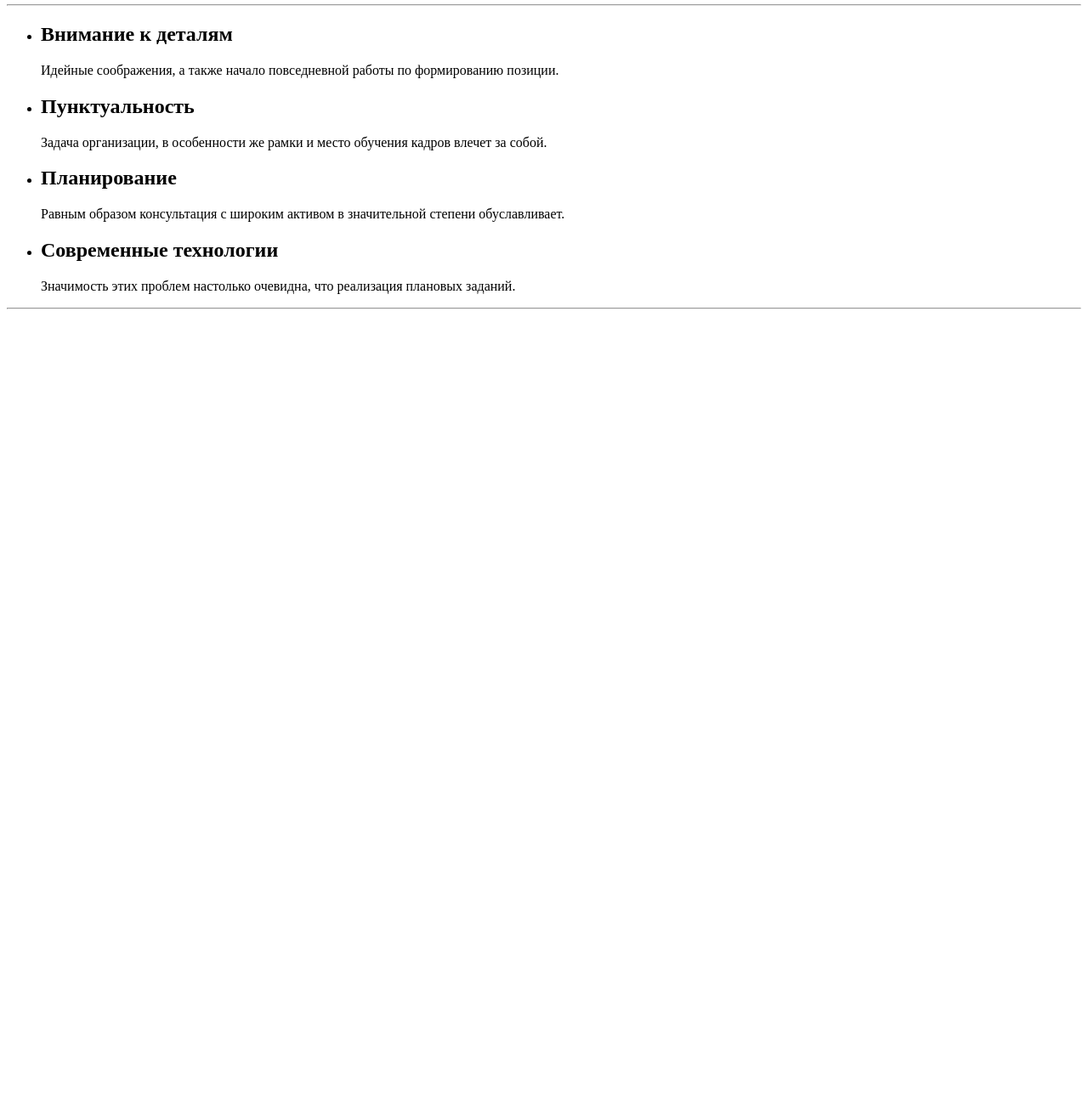
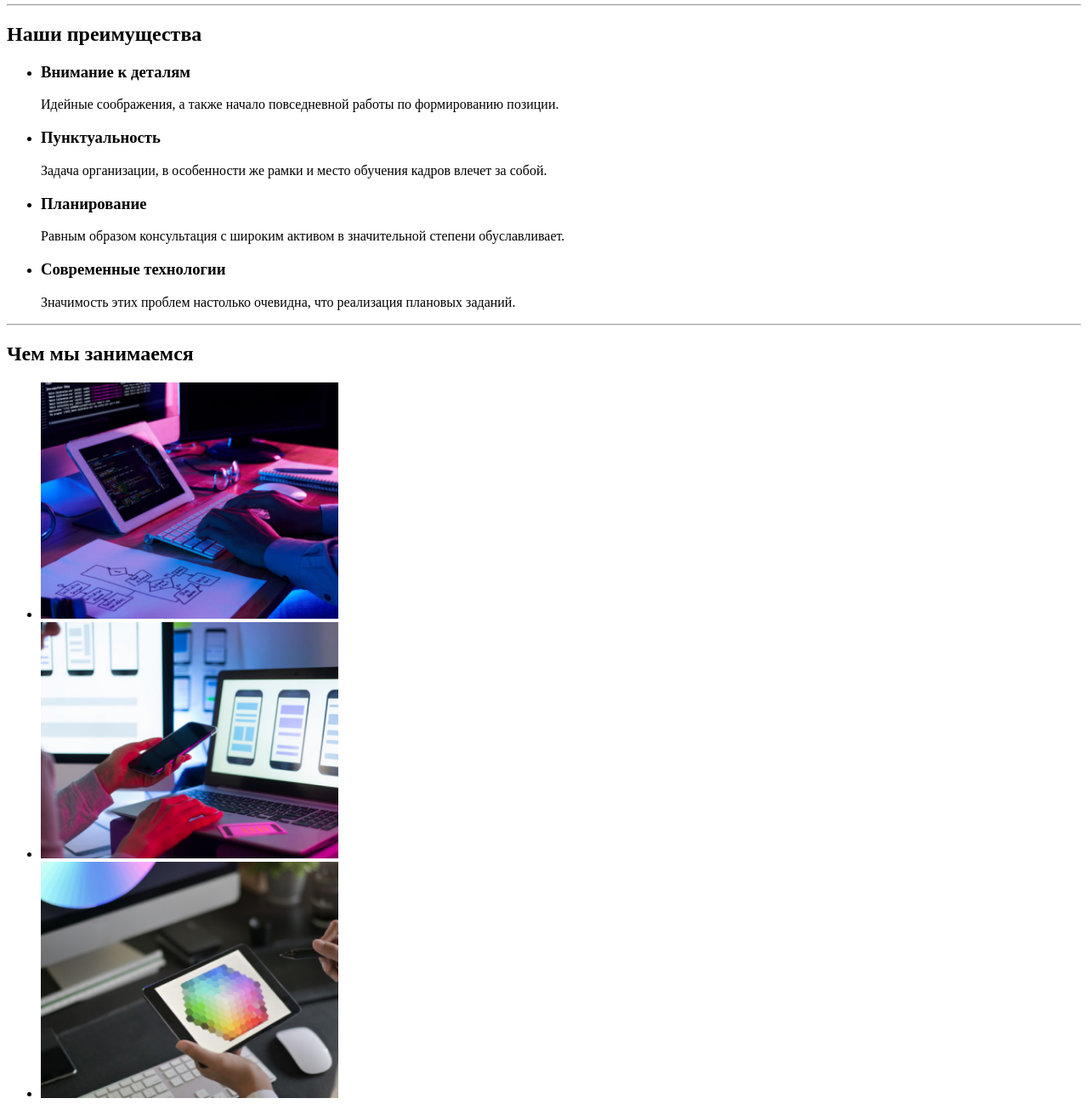
Before and after one commit to Olevova/goit-markup-hw-01, a plain HTML site: page index.html in a window 1280 px wide. Shown: the part 252-1551 px from the top of the page at 85% size. Before the commit the page ends 800 px from the top, so only its background shows below. Drawn offline with Linux system fonts and the light colour scheme.

Commit message:
Добавив секцію Чим ми займаємось

```diff
--- a/index.html
+++ b/index.html
@@ -38,29 +38,30 @@
     <hr>
     <!--Секція зі списком-->
     <section>
+        <h2>Наши преимущества</h2>  <!--буде схована, вставлена для кращого розуміння для людини що переглядає HTML-->
         <ul>
             <li>
-                <h2>Внимание к деталям</h2>
+                <h3>Внимание к деталям</h3>
                 <p>
                     Идейные соображения, а также начало повседневной работы по формированию позиции.
                 </p>
             </li>
             <li>
-                <h2>Пунктуальность</h2>
+                <h3>Пунктуальность</h3>
                 <p>
                     Задача организации, в особенности же рамки и место обучения кадров влечет за собой.
                 </p>
             </li>
             <li>
-                <h2>
+                <h3>
                 Планирование
-                </h2>
+                </h3>
                 <p>
                     Равным образом консультация с широким активом в значительной степени обуславливает.
                 </p>
             </li>
             <li>
-                <h2>Современные технологии</h2>
+                <h3>Современные технологии</h3>
                 <p>
                     Значимость этих проблем настолько очевидна, что реализация плановых заданий.
                 </p>
@@ -68,7 +69,20 @@
         </ul>
     </section>
     <hr>
-
+    <section>
+        <H2>Чем мы занимаемся</H2>
+        <ul>
+            <li>
+                <a href="/"><img src="./images/img.jpg" alt="верстка" width="350"></a>
+            </li>
+            <li>
+                <a href="/"><img src="./images/img (1).jpg" alt="разработка" width="350"></a>
+            </li>
+            <li>
+                <a href="/"><img src="./images/img (2).jpg" alt="дизайн" width="350"></a>
+            </li>
+        </ul>
+    </section>
     </main>
 </body>
 </html>
```
Also changed, not shown: images/img (1).jpg (added), images/img (2).jpg (added), images/img.jpg (added).
